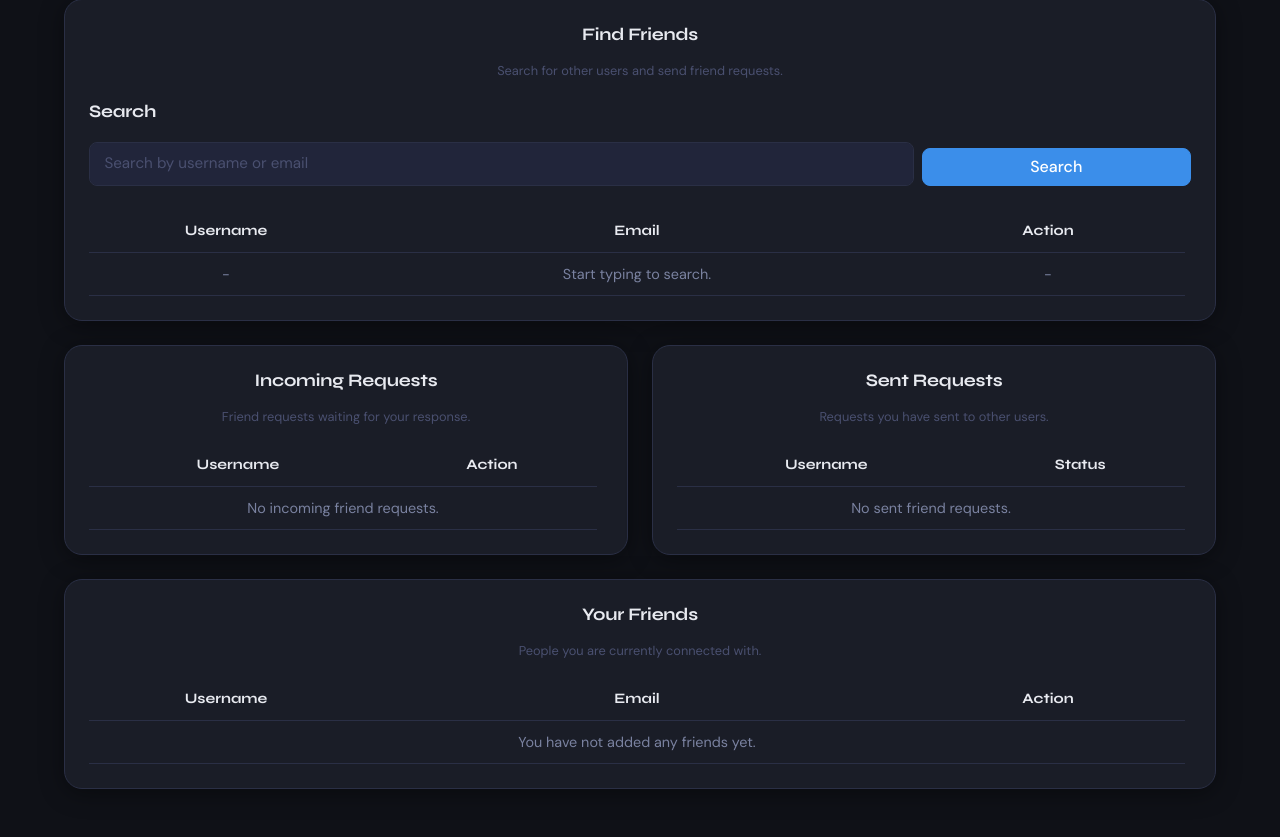
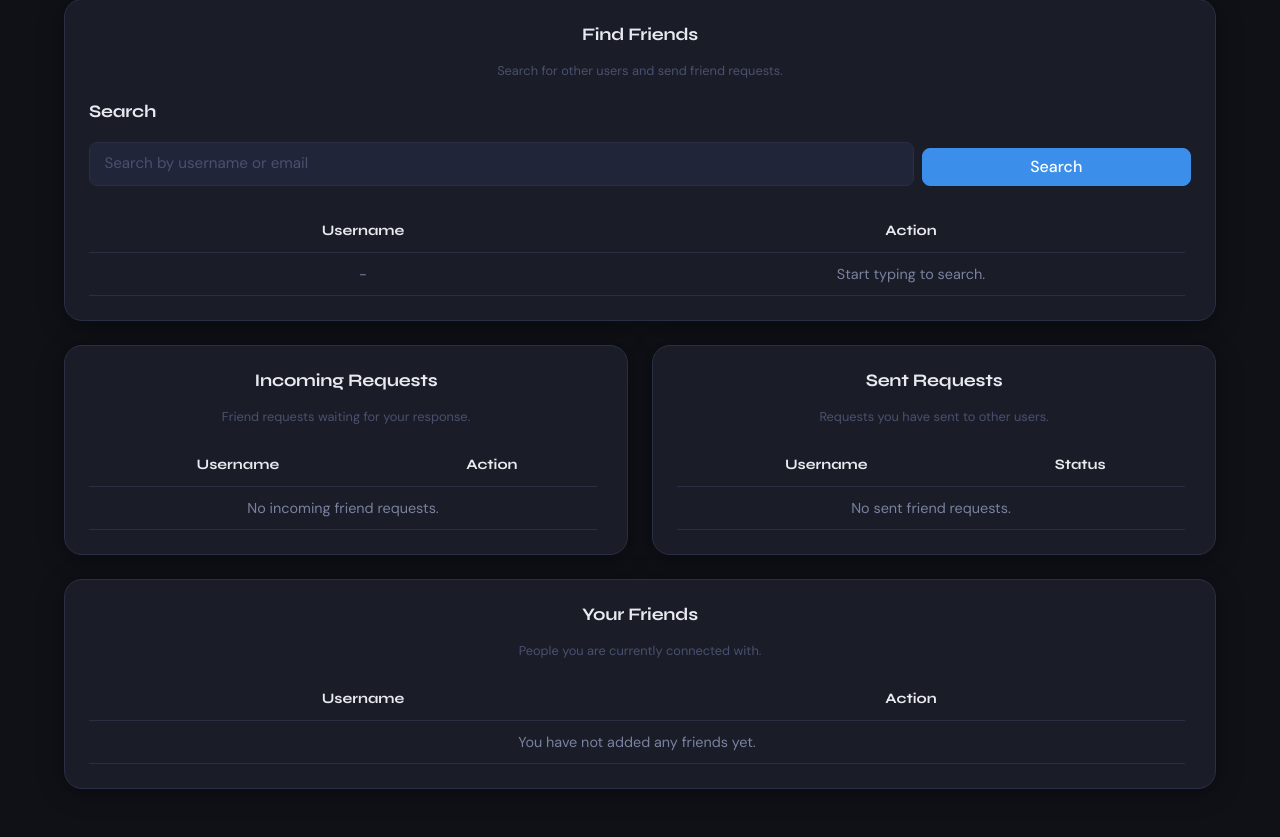
Before and after one commit to Noah4649/CITS3403GroupProject, a Flask app: page /friends in a window 1280 px wide. Shown: the part 178-1015 px from the top of the page. Run offline with Flask 3, Linux system fonts and the light colour scheme; the visitor is signed in with stand-in values (Sample User, id 1); data that the repository does not hold is empty; some libraries are stand-ins or nearby versions.

Commit message:
Hide user emails on friends page

```diff
--- a/app/routes.py
+++ b/app/routes.py
@@ -427,7 +427,6 @@ def api_friend_search():
         results.append({
             'id': user.id,
             'username': user.username,
-            'email': user.email,
             'relationship_status': relationship_status
         })
 
--- a/app/static/friends.js
+++ b/app/static/friends.js
@@ -15,7 +15,6 @@ document.addEventListener('DOMContentLoaded', function () {
                 <tr class="empty-row">
                     <td>-</td>
                     <td>No users found.</td>
-                    <td>-</td>
                 </tr>
             `;
             return;
@@ -55,7 +54,6 @@ document.addEventListener('DOMContentLoaded', function () {
             return `
                 <tr>
                     <td>${user.username}</td>
-                    <td>${user.email}</td>
                     <td>${actionHtml}</td>
                 </tr>
             `;
@@ -120,7 +118,6 @@ document.addEventListener('DOMContentLoaded', function () {
 
         row.innerHTML = `
             <td>${friend.username}</td>
-            <td>${friend.email}</td>
             <td>
                 <form class="remove-friend-form" method="POST" action="/friends/remove/${friend.id}">
                     <button type="submit" class="btn btn-outline-secondary btn-sm">
@@ -151,7 +148,6 @@ document.addEventListener('DOMContentLoaded', function () {
                         <tr class="empty-row">
                             <td>-</td>
                             <td>Start typing to search.</td>
-                            <td>-</td>
                         </tr>
                     `;
                     return;
@@ -305,7 +301,7 @@ document.addEventListener('DOMContentLoaded', function () {
                     row.remove();
                 }
 
-                addEmptyRowIfNeeded(friendsTableBody, 3, 'You have not added any friends yet.');
+                addEmptyRowIfNeeded(friendsTableBody, 2, 'You have not added any friends yet.');
             })
             .catch(error => {
                 console.error('Remove friend error:', error);
--- a/app/templates/friends.html
+++ b/app/templates/friends.html
@@ -42,15 +42,13 @@
             <div class="table-responsive leaderboard-table-scroll mt-4">
                 <table class="table text-center custom-table mb-0" style="table-layout: fixed;">
                     <colgroup>
-                        <col style="width: 25%;">
                         <col style="width: 50%;">
-                        <col style="width: 25%;">
+                        <col style="width: 50%;">
                     </colgroup>
 
                     <thead>
                         <tr>
                             <th>Username</th>
-                            <th>Email</th>
                             <th>Action</th>
                         </tr>
                     </thead>
@@ -60,7 +58,6 @@
                             {% for user in search_results %}
                                 <tr>
                                     <td>{{ user.username }}</td>
-                                    <td>{{ user.email }}</td>
                                     <td>
                                         <form class="send-friend-request-form" method="POST" action="{{ url_for('main.send_friend_request', user_id=user.id) }}">
                                             <button type="submit" class="btn btn-outline-primary btn-sm">
@@ -74,13 +71,11 @@
                             <tr class="empty-row">
                                 <td>-</td>
                                 <td>No users found.</td>
-                                <td>-</td>
                             </tr>
                         {% else %}
                             <tr class="empty-row">
                                 <td>-</td>
                                 <td>Start typing to search.</td>
-                                <td>-</td>
                             </tr>
                         {% endif %}
                     </tbody>
@@ -202,14 +197,12 @@
             <div class="table-responsive leaderboard-table-scroll">
                 <table class="table text-center custom-table mb-0">
                     <colgroup>
-                        <col style="width: 25%;">
                         <col style="width: 50%;">
-                        <col style="width: 25%;">
+                        <col style="width: 50%;">
                     </colgroup>
                     <thead>
                         <tr>
                             <th>Username</th>
-                            <th>Email</th>
                             <th>Action</th>
                         </tr>
                     </thead>
@@ -219,7 +212,6 @@
                             {% for friend in friends %}
                                 <tr id="friend-row-{{ friend.id }}">
                                     <td>{{ friend.username }}</td>
-                                    <td>{{ friend.email }}</td>
                                     <td>
                                         <form class="remove-friend-form" method="POST" action="{{ url_for('main.remove_friend', user_id=friend.id) }}">
                                             <button type="submit" class="btn btn-outline-secondary btn-sm">
@@ -231,7 +223,7 @@
                             {% endfor %}
                         {% else %}
                             <tr class="empty-row">
-                                <td colspan="3">You have not added any friends yet.</td>
+                                <td colspan="2">You have not added any friends yet.</td>
                             </tr>
                         {% endif %}
                     </tbody>
```
